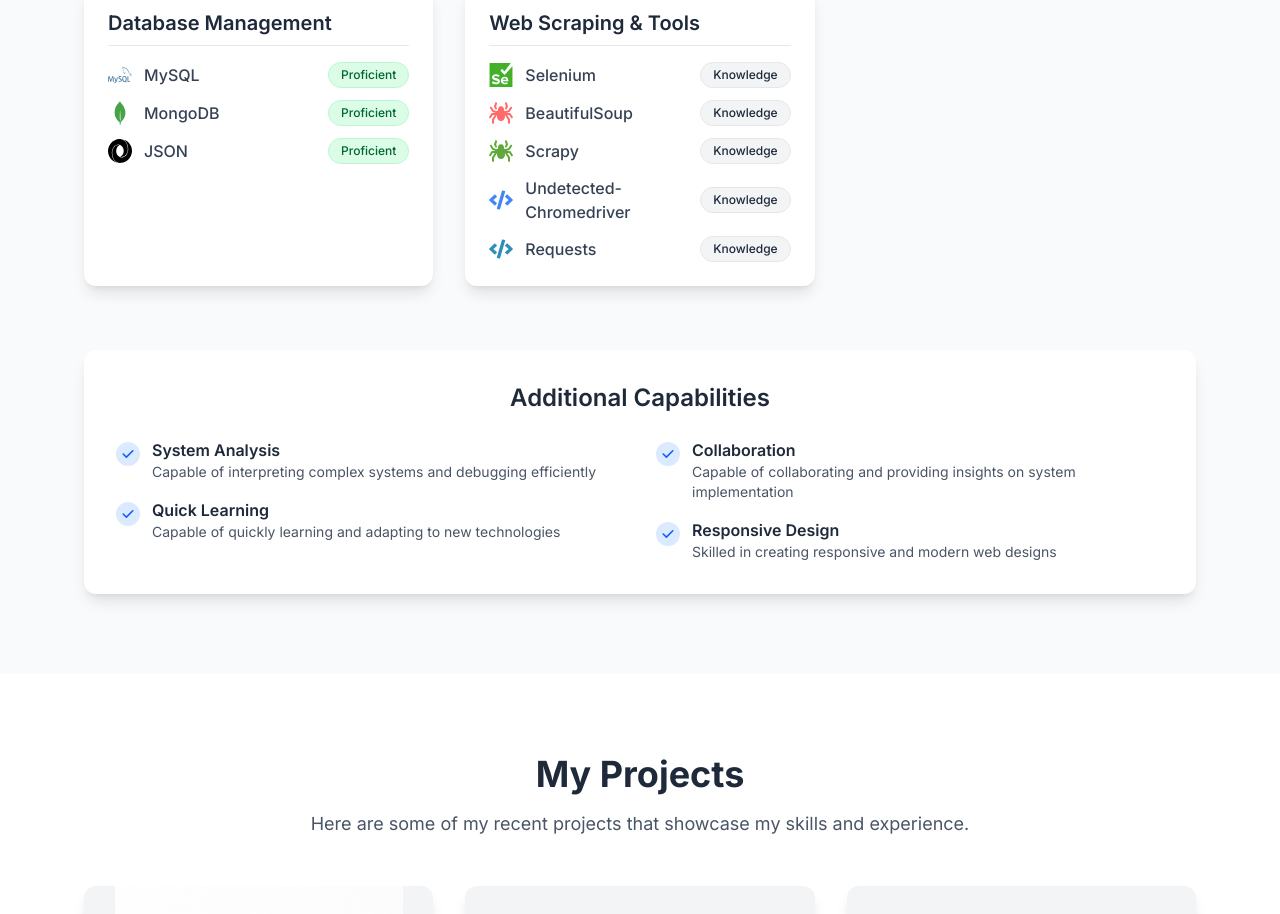
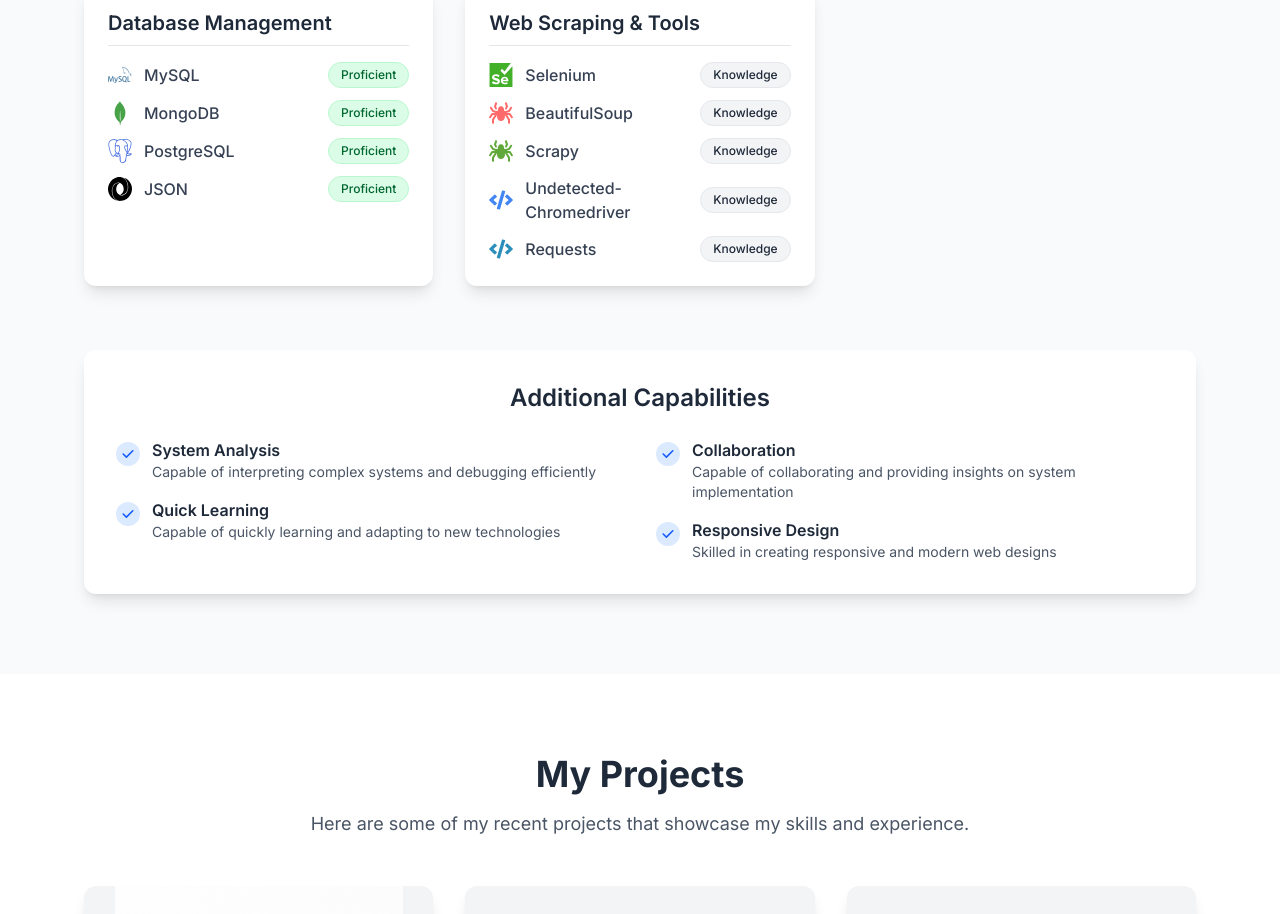
Before and after one commit to CharlesGratela/E-portfolio, a React app: page / in a window 1280 px wide. Shown: the part 1376-2290 px from the top of the page. Built offline with nearby package versions, Linux system fonts and the light colour scheme; the HTML template or start-up script is replaced by a standard one.

Commit message:
Added postgresSQL

```diff
--- a/src/components/TechStack.tsx
+++ b/src/components/TechStack.tsx
@@ -12,6 +12,7 @@ import {
   SiPython,
   SiMysql,
   SiMongodb,
+  SiPostgresql,
   SiJson,
   SiSelenium
 } from 'react-icons/si'
@@ -52,6 +53,7 @@ function TechStack() {
       skills: [
         { name: "MySQL", level: "Proficient", icon: SiMysql, color: "#4479A1" },
         { name: "MongoDB", level: "Proficient", icon: SiMongodb, color: "#47A248" },
+        { name: "PostgreSQL", level: "Proficient", icon: SiPostgresql, color: "#4169E1" },
         { name: "JSON", level: "Proficient", icon: SiJson, color: "#000000" }
       ]
     },
```
